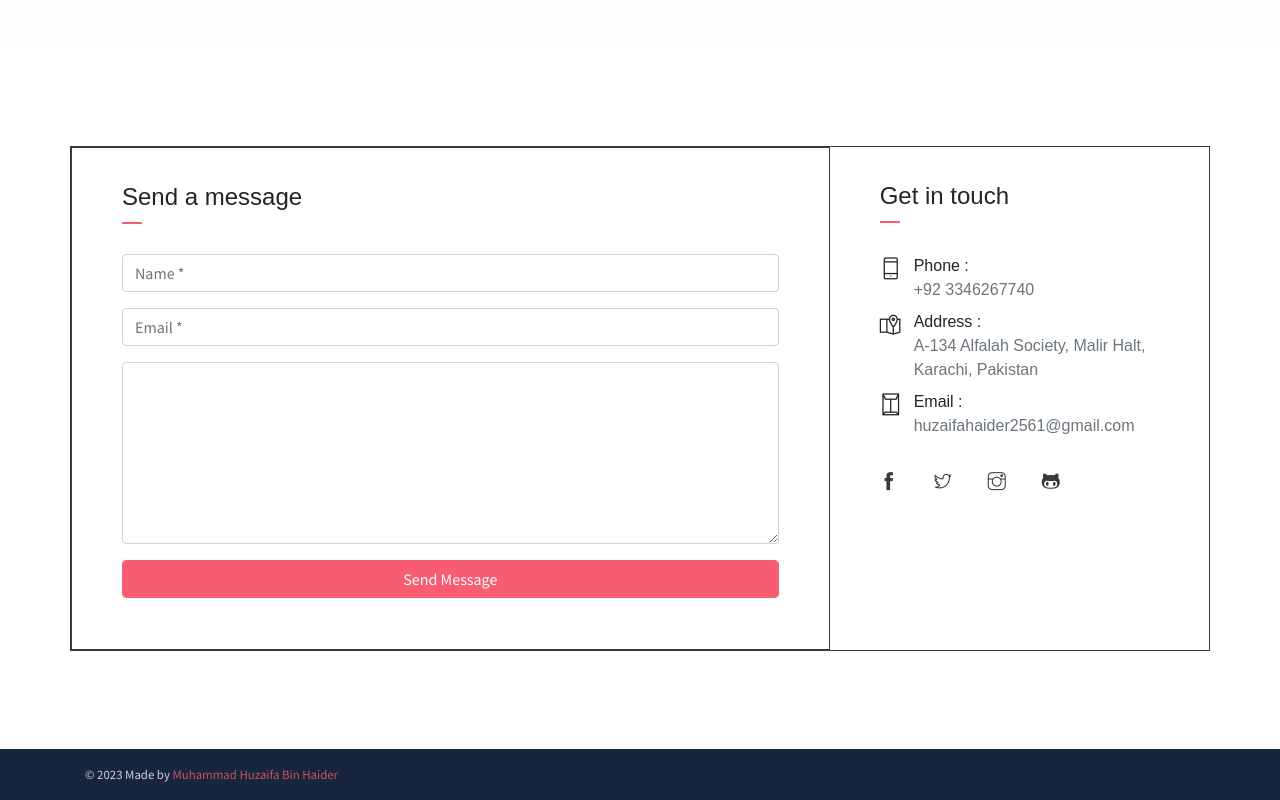
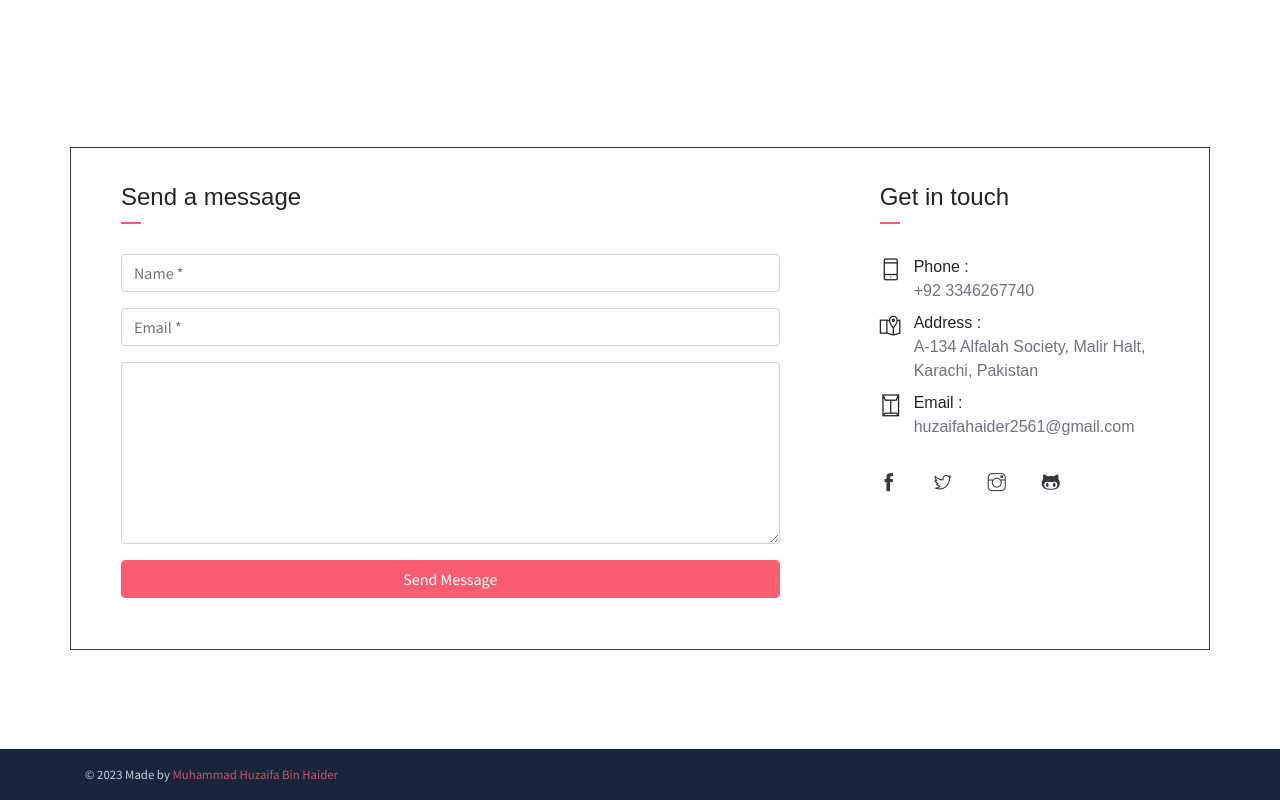
Before and after one commit to huzaifahaider2561/Huzaifa-Haider-Portfolio, a plain HTML site: page index.html in a window 1280 px wide. Shown: the part 3944-4744 px from the top of the page. Drawn offline with nearby package versions, Linux system fonts and the light colour scheme.

Commit message:
Update index.html

```diff
--- a/index.html
+++ b/index.html
@@ -397,7 +397,7 @@
     <div class="section contact" id="contact">
         <div class="container border border-dark">
             <div class="row">
-                <div class="col-lg-8 border border-dark">
+                <div class="col-lg-8">
                     <div class="contact-form-card">
                         <h4 class="contact-title">Send a message</h4>
                         <form action="">
```
